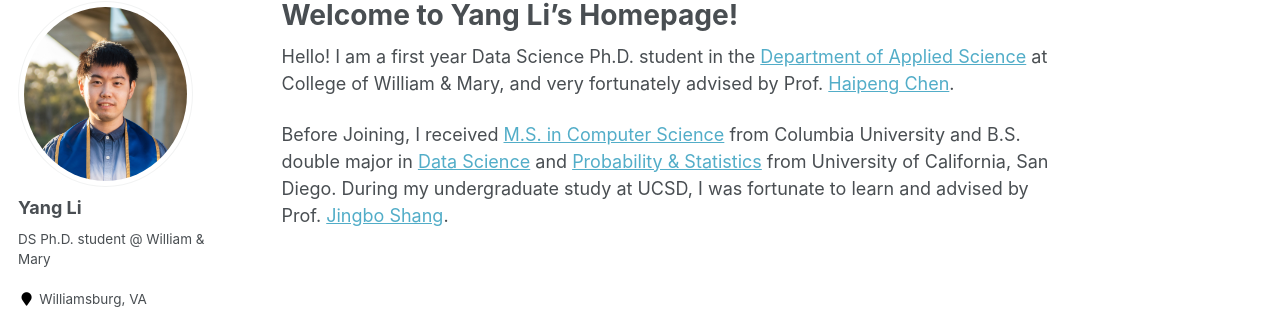
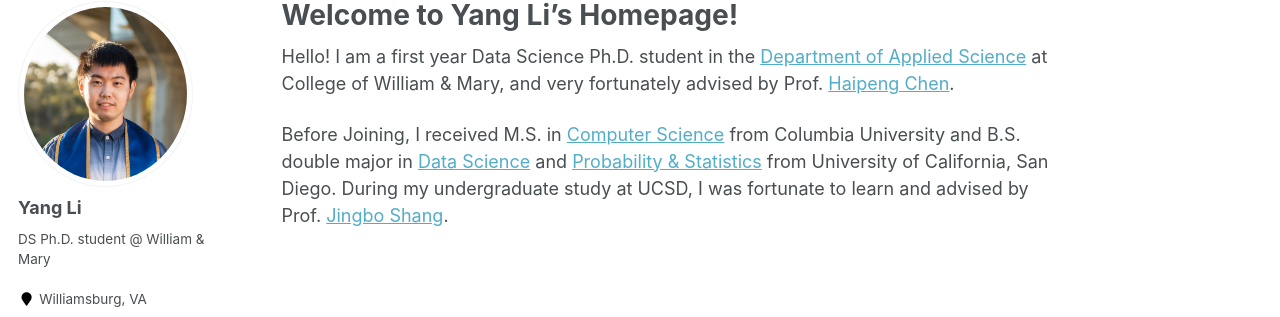
Before and after one commit to littlestone111/littlestone111.github.io, a Jekyll site: the page built from _pages/about.md, in a window 1280 px wide. Shown: the part 117-434 px from the top of the page. Built offline with Jekyll 4.4.1, drawn with Linux system fonts in a browser that asks for light colours.

Commit message:
Update link

```diff
--- a/_pages/about.md
+++ b/_pages/about.md
@@ -10,4 +10,4 @@ redirect_from:
 
 Hello! I am a first year Data Science Ph.D. student in the [Department of Applied Science](https://www.wm.edu/as/data-science/) at College of William & Mary, and very fortunately advised by Prof. [Haipeng Chen](https://haipeng-chen.github.io/).
 
-Before Joining, I received [M.S. in Computer Science](https://www.cs.columbia.edu/) from Columbia University and B.S. double major in [Data Science](https://datascience.ucsd.edu/) and [Probability & Statistics](https://math.ucsd.edu/) from University of California, San Diego. During my undergraduate study at UCSD, I was fortunate to learn and advised by Prof. [Jingbo Shang](https://shangjingbo1226.github.io/).
+Before Joining, I received M.S. in [Computer Science](https://www.cs.columbia.edu/) from Columbia University and B.S. double major in [Data Science](https://datascience.ucsd.edu/) and [Probability & Statistics](https://math.ucsd.edu/) from University of California, San Diego. During my undergraduate study at UCSD, I was fortunate to learn and advised by Prof. [Jingbo Shang](https://shangjingbo1226.github.io/).
```
